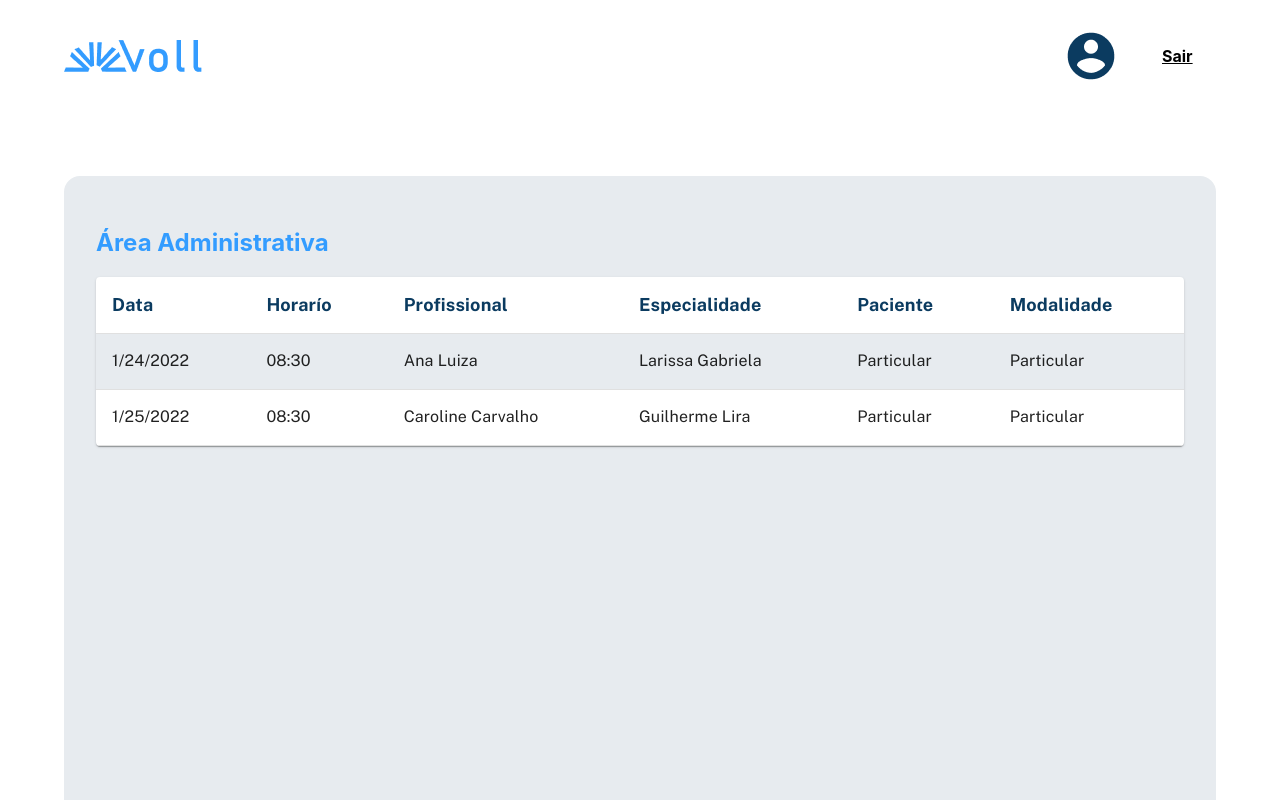
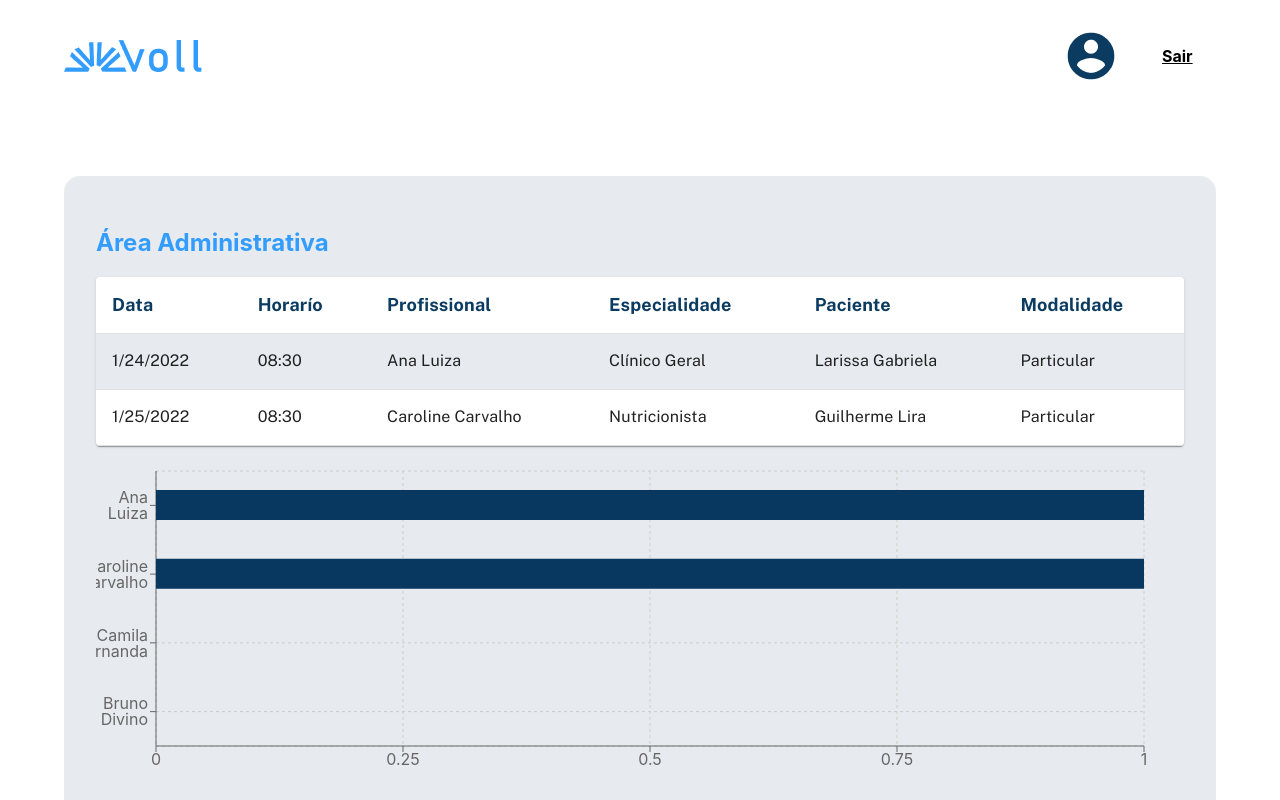
Before and after one commit to Guilbertoliveira/AdministrativePanelTS, a React (Create React App) app: page / in a window 1280 px wide. Shown: the top 800 px of the page. Built offline with nearby package versions, Linux system fonts and the light colour scheme; data requests are answered from the project's data file.

Commit message:
chore: improvements code

```diff
--- a/db.json
+++ b/db.json
@@ -1,5 +1,5 @@
 {
-    "profissionais": [
+    "professionals": [
         {
             "id": 1,
             "image": "https://imgur.com/imkS67m.png",
@@ -29,7 +29,7 @@
             "note": 4.7
         }
     ],
-    "consultas": [
+    "querys": [
         {
             "id": 1,
             "date": "2022-01-24",
@@ -57,30 +57,30 @@
             "modality": "Particular"
         }
     ],
-    "avaliacoes": [
+    "assessments": [
         {
             "id": 1,
             "data": "2022-04-01",
-            "horario": "10:30",
+            "time": "10:30",
             "professional": [
                 {
-                    "nome": "Ana Luiza",
-                    "especialidade": "Clínico Geral"
+                    "name": "Ana Luiza",
+                    "specialty": "Clínico Geral"
                 }
             ],
-            "nota": 4.5
+            "note": 4.5
         },
         {
             "id": 2,
             "data": "2022-04-01",
-            "horario": "10:30",
+            "time": "10:30",
             "professional": [
                 {
-                    "nome": "Caroline Carvalho",
-                    "especialidade": "Nutricionista"
+                    "name": "Caroline Carvalho",
+                    "specialty": "Nutricionista"
                 }
             ],
-            "nota": 4.5
+            "note": 4.5
         }
     ]
 }
--- a/src/App.tsx
+++ b/src/App.tsx
@@ -24,7 +24,7 @@ function App() {
       <ContainerStyled>
         <Title>Área Administrativa</Title>
         <Table data={query}></Table>
-        <Graphic query={query} professional={professional} />
+        <Graphic query={query} professionals={professional} />
       </ContainerStyled>
       <Footer></Footer>
     </>
--- a/src/components/Graphic/index.tsx
+++ b/src/components/Graphic/index.tsx
@@ -1,20 +1,32 @@
-import { Bar, BarChart, ResponsiveContainer, XAxis, YAxis } from "recharts";
+import { Bar, BarChart, ResponsiveContainer, XAxis, YAxis, CartesianGrid, Tooltip } from "recharts";
 import IProfessional from "../../types/IProfessional";
 import IQuery from "../../types/IQuery";
+import useDataGraphic from "./useDataGraphic";
 
 interface Props {
-    professional: IProfessional[] | null,
+    professionals: IProfessional[] | null,
     query: IQuery[] | null
 }
 
-export default function Graphic({ query, professional }: Props) {
+interface IData {
+    name: string,
+    query: number
+}
+
+export default function Graphic({ professionals, query }: Props) {
+    let data: Array<IData> = useDataGraphic({ professionals, query });
+    console.log(data)
     return (
-        <ResponsiveContainer width="100%" height={350}>
-            <BarChart layout="vertical" margin={{ top: 25, right: 40, bottom: 20 }}>
-                <XAxis type="number"></XAxis>
-                <YAxis type="category" dataKey="name"></YAxis>
-                <Bar dataKey='consultas' fill="#083860" barSize={30}></Bar>
-            </BarChart>
-        </ResponsiveContainer>
+        <>
+            <ResponsiveContainer width="100%" height={350}>
+                <BarChart layout="vertical" data={data} margin={{ top: 25, right: 40, bottom: 20 }}>
+                    <CartesianGrid strokeDasharray="3 3" />
+                    <XAxis type="number" ></XAxis>
+                    <Tooltip />
+                    <YAxis type="category" dataKey="name"></YAxis>
+                    <Bar dataKey='query' fill="#083860" barSize={30}></Bar>
+                </BarChart>
+            </ResponsiveContainer>
+        </>
     )
 }
--- /dev/null
+++ b/src/components/Graphic/useDataGraphic.ts
@@ -0,0 +1,26 @@
+import IProfessional from "../../types/IProfessional"
+import IQuery from "../../types/IQuery"
+
+interface IData {
+    name: string,
+    query: number
+}
+
+interface Props {
+    professionals: IProfessional[] | null,
+    query: IQuery[] | null
+}
+export default function useDataGraphic({ professionals, query }: Props) {
+    let data: Array<IData> = [];
+
+    if (professionals && query) {
+        data = professionals.map((professional) => ({
+            name: professional.name,
+            query: query.filter((query) => {
+                return query.professional.some((prof) => prof.name === professional.name)
+            }).length
+        }))
+    }
+
+    return data;
+}
--- a/src/components/Table/index.tsx
+++ b/src/components/Table/index.tsx
@@ -32,8 +32,8 @@ export default function TableMui({ data }: { data: IQuery[] | null }) {
                                     <CellStyledMui component="th" scope="row">{new Date(dataColumn.date).toLocaleDateString()}</CellStyledMui>
                                     <CellStyledMui component="th" scope="row">{dataColumn.time}</CellStyledMui>
                                     <CellStyledMui component="th" scope="row">{dataColumn.professional[0].name}</CellStyledMui>
+                                    <CellStyledMui component="th" scope="row">{dataColumn.professional[0].specialty}</CellStyledMui>
                                     <CellStyledMui component="th" scope="row">{dataColumn.patient}</CellStyledMui>
-                                    <CellStyledMui component="th" scope="row">{dataColumn.modality}</CellStyledMui>
                                     <CellStyledMui component="th" scope="row">{dataColumn.modality}</CellStyledMui>
                                 </RowStyledMui>
                             )
--- a/src/useProfessional.ts
+++ b/src/useProfessional.ts
@@ -2,5 +2,5 @@ import IProfessional from "./types/IProfessional";
 import useFetch from "./useFetch";
 
 export default function useProfessional() {
-    return useFetch<IProfessional[]>({ url: 'profissionais' })
+    return useFetch<IProfessional[]>({ url: 'professionals' })
 }
--- a/src/useQueryData.ts
+++ b/src/useQueryData.ts
@@ -2,5 +2,5 @@ import IQuery from "./types/IQuery";
 import useFetch from "./useFetch";
 
 export default function useQueryData() {
-    return useFetch<IQuery[]>({ url: 'consultas' });
+    return useFetch<IQuery[]>({ url: 'querys' });
 }
```
